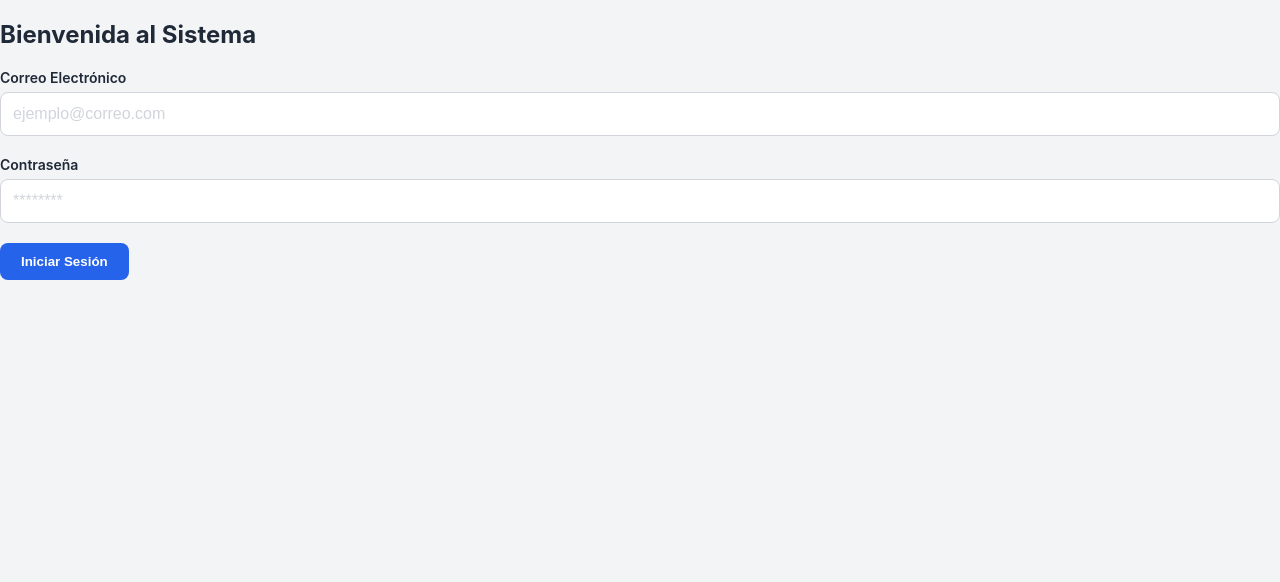
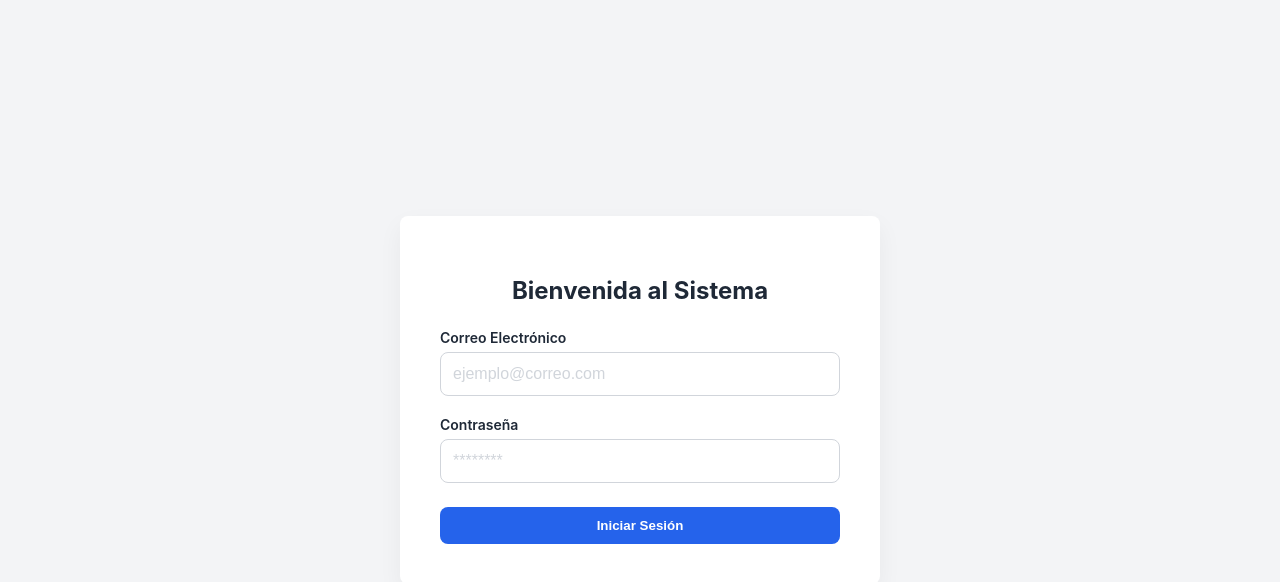
Before and after one commit to Composable-Architecture-Mileida/sistema-composable, an Angular app: page /login in a window 1280 px wide. Shown: the top 582 px of the page. Built offline with nearby package versions, Linux system fonts and the light colour scheme.

Commit message:
style(auth): layout login card and center components

```diff
--- a/src/app/features/auth/pages/login/login.scss
+++ b/src/app/features/auth/pages/login/login.scss
@@ -0,0 +1,35 @@
+.login-container {
+  display: flex;
+  justify-content: center;
+  align-items: center;
+  min-height: 100vh;
+  background-color: var(--neutral-100);
+}
+
+.login-card {
+  background: white;
+  padding: 2.5rem;
+  border-radius: var(--radius-md);
+  box-shadow: 0 10px 25px rgba(0, 0, 0, 0.05);
+  width: 100%;
+  max-width: 400px;
+
+  h2 {
+    margin-bottom: 1.5rem;
+    color: var(--neutral-800);
+    text-align: center;
+    font-size: 1.5rem;
+  }
+
+  // Estilo para el botón dentro de la tarjeta
+  app-base-button {
+    display: block;
+    margin-top: 1.5rem;
+
+    // Hacemos que el botón ocupe todo el ancho
+    ::ng-deep button {
+      width: 100%;
+      justify-content: center;
+    }
+  }
+}
```
